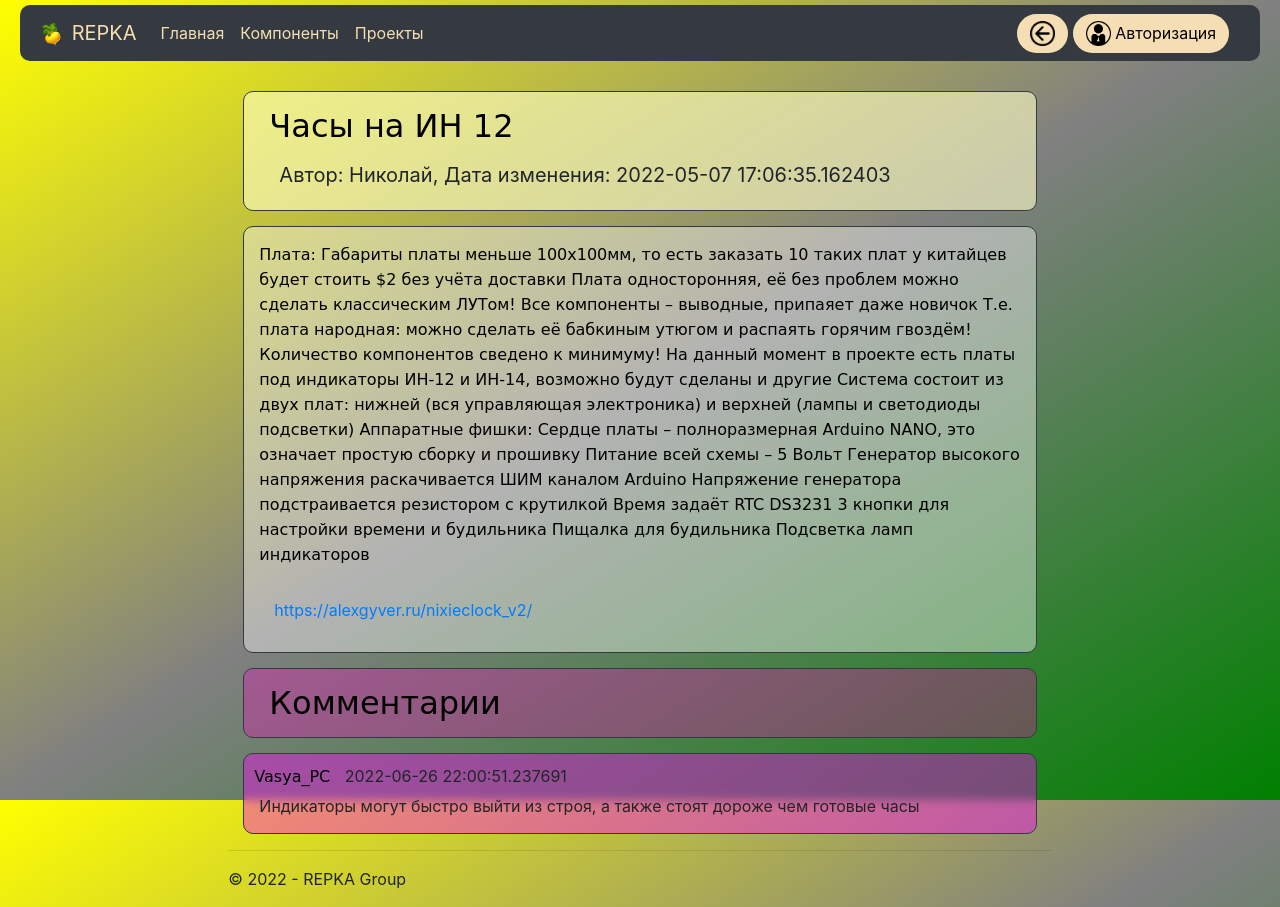
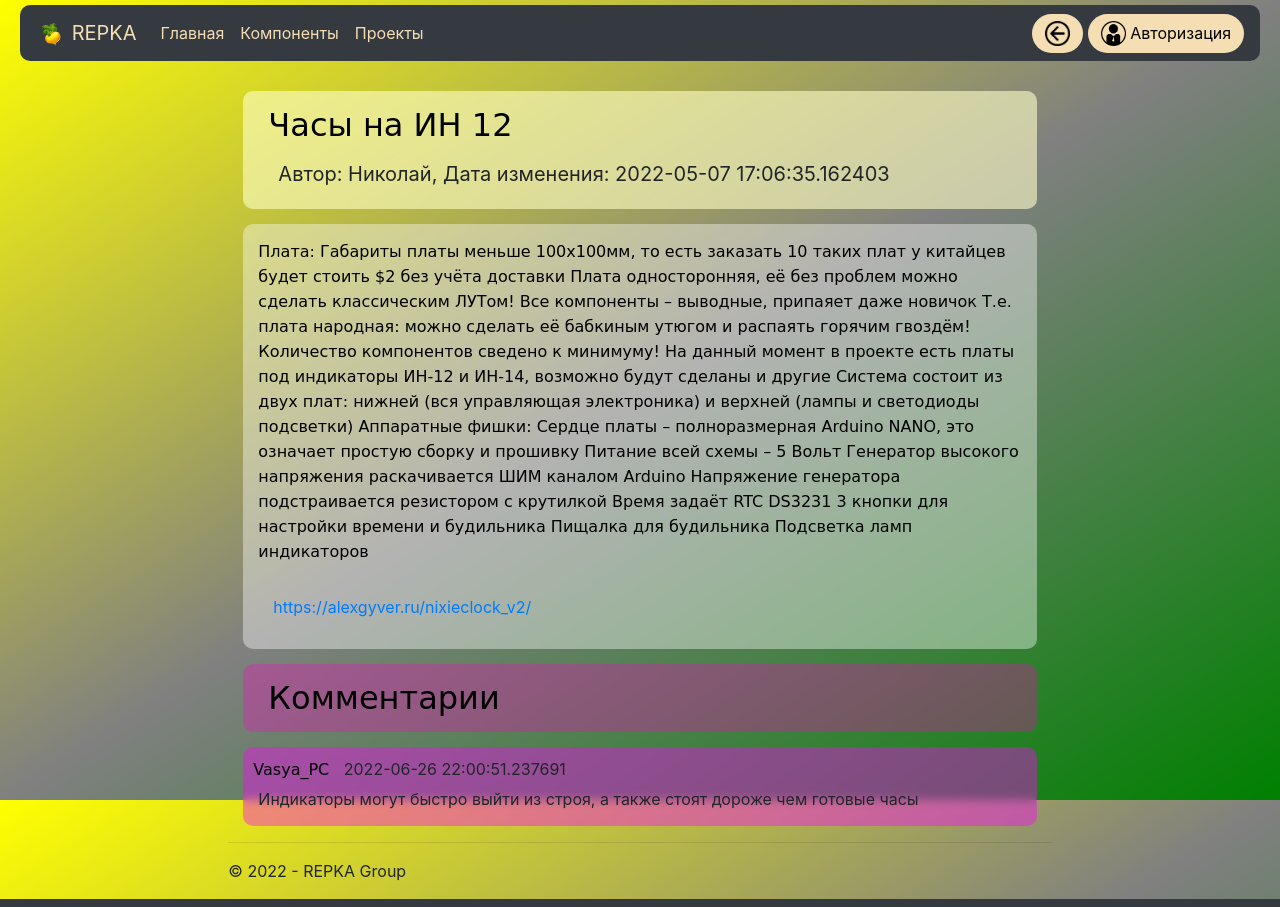
Before and after one commit to TheKolaysik/REPKA, a Flask app: page /project/5 in a window 1280 px wide. Run offline with Flask 2, Linux system fonts and the light colour scheme; data comes from the database, SQL or seed files in the repository; some libraries are stand-ins or nearby versions.

Commit message:
Preview V.2

```diff
--- a/main.py
+++ b/main.py
@@ -47,7 +47,6 @@ try:
             }
 
             response = requests.get(search_api_server, params=search_params)
-            print(response)
             if not response:
                 pass
             # Преобразуем ответ в json-объект
--- a/static/css/site.css
+++ b/static/css/site.css
@@ -107,7 +107,6 @@ body {
 .btn-nav {
     background-color: wheat;
     border-radius: 20px;
-    margin-right: 5px;
     color: black;
 }
 
@@ -128,6 +127,12 @@ body {
 #SearchForm input[type=submit] {
     min-width: 60px;
     width: 10%;
+}
+
+.shop_bord {
+    background: rgba(255, 255, 255, 0.4);
+    padding: 5px;
+    border: 10px;
 }
 
 .navbar-btn,
--- a/templates/base.html
+++ b/templates/base.html
@@ -30,7 +30,7 @@
         </div>
         <div class="collapse navbar-collapse justify-content-end" id="navbarNav">
             <div class="nav navbar-nav navbar-btn">
-                <a class="btn btn-nav" onclick="goBack()"><img src="../static/img/back_page.png" width="25" height="25"
+                <a class="btn btn-nav" style="margin-right: 5px;" onclick="goBack()"><img src="../static/img/back_page.png" width="25" height="25"
                                                                class="d-inline-block align-top" alt=""></a>
                 <div>
                     {% if current_user.is_authenticated %}
--- a/templates/index.html
+++ b/templates/index.html
@@ -16,7 +16,7 @@
 
 {% endif %}
 {% for item in news%}
-<div class="col-md6 border border-dark"
+<div class="col-md6 border"
      style="padding: 15px; margin: 10px; border-radius: 10px; backdrop-filter: blur(2px); background: rgba(200, 255, 0, 0.3);">
     <h2><font face="Comic Sans MS" color="#000000"><a style="display: block;" href="/project/{{ item.id }}">{{item.title}}</a></font>
     </h2>
--- a/templates/list_shops.html
+++ b/templates/list_shops.html
@@ -3,7 +3,7 @@
 {% block info %}
 
 {% for i, t in shops.items() %}
-<div class="col-md6 border border-dark list_of_shops">
+<div class="col-md6 list_of_shops border">
     <h2>
         <font face="Comic Sans MS" color="#000000"><a href="/shop/{{i}}"><b>{{t.properties.name}}</b></a></font>
     </h2>
--- a/templates/project.html
+++ b/templates/project.html
@@ -2,7 +2,7 @@
 
 {% block content %}
 
-<div class="border border-dark"
+<div
      style="padding: 10px; margin: 15px; border-radius: 10px; backdrop-filter: blur(5px); background: rgba(255, 255, 200, 0.6);">
     <div>
         <a style="font-size: 32px; padding: 15px"><font face="Comic Sans MS" color="#000000">{{news.title}}</font></a>
@@ -17,19 +17,19 @@
     </div>
 
 </div>
-<div class="col-md6 border border-dark"
+<div class="col-md6"
      style="padding: 15px; margin: 15px; border-radius: 10px; backdrop-filter: blur(5px); background: rgba(255, 255, 255, 0.4);">
     <p><font face="Comic Sans MS" color="#000000">{{news.content}}</font></p>
     <div style="padding: 15px"><a style="display: block;" href="{{ news.about }}">{{ news.about }}</a></div>
 </div>
-<div class="border border-dark"
+<div
      style="padding: 10px; margin: 15px; border-radius: 10px; backdrop-filter: blur(5px); background: rgba(255, 0, 200, 0.3);">
     <div>
         <a style="font-size: 32px; padding: 15px"><font face="Comic Sans MS" color="#000000">Комментарии</font></a>
     </div>
 </div>
 {% if current_user.is_authenticated %}
-<div class="col-md6 border border-dark"
+<div class="col-md6"
      style="padding: 10px; margin: 15px; border-radius: 10px; backdrop-filter: blur(5px); background: rgba(255, 0, 255, 0.4);">
     <form action="" method="post">
         {{ form.hidden_tag() }}
@@ -40,7 +40,7 @@
 </div>
 {% endif %}
 {% for item in comments %}
-<div class="col-md6 border border-dark"
+<div class="col-md6"
      style="padding: 10px; margin: 15px; border-radius: 10px; backdrop-filter: blur(5px); background: rgba(255, 0, 255, 0.4);">
     <a><font face="Comic Sans MS" color="#000000">{{item.user.name}}</font></a>
     <a style="padding: 10px"> {{item.created_date}} </a>
--- a/templates/shop.html
+++ b/templates/shop.html
@@ -2,8 +2,7 @@
 
 {% block content %}
 
-<div class="border border-dark"
-     style="padding: 15px; margin: 15px; border-radius: 10px; backdrop-filter: blur(5px); background: rgba(255, 255, 200, 0.6);">
+<div style="padding: 15px; margin: 15px; border-radius: 10px; backdrop-filter: blur(5px); background: rgba(255, 255, 200, 0.6);">
     <div>
         <p style="font-size: 32px; padding: 5px"><font face="Comic Sans MS" color="#000000">{{shop['properties']['name']}}</font>
         </p>
@@ -16,7 +15,7 @@
     </div>
 
 </div>
-<div class="col-md6 border border-dark" align="center"
+<div class="col-md6" align="center"
      style="padding: 15px; margin: 15px; border-radius: 10px; backdrop-filter: blur(5px); background: rgba(255, 255, 255, 0.4);">
     <img src="../static/img/map.png" alt="Карта Яндекса">
 </div>
```
